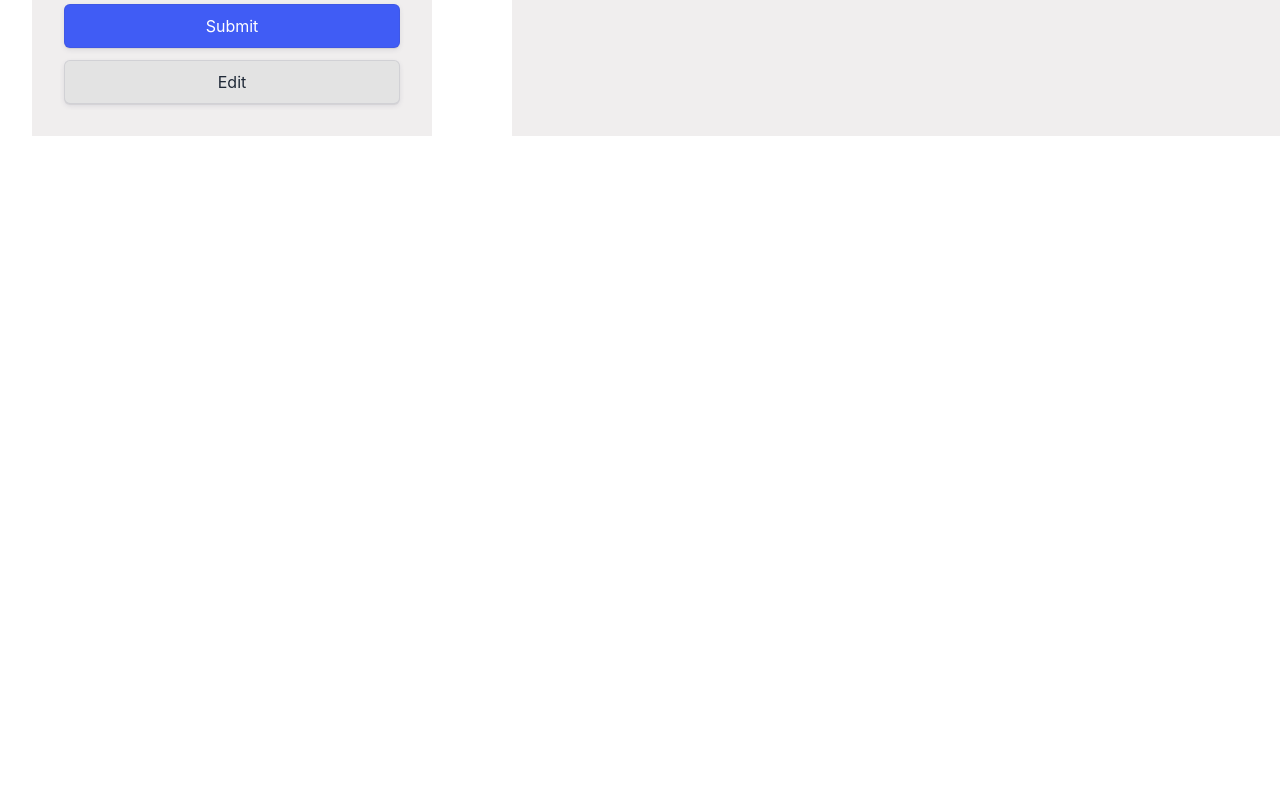
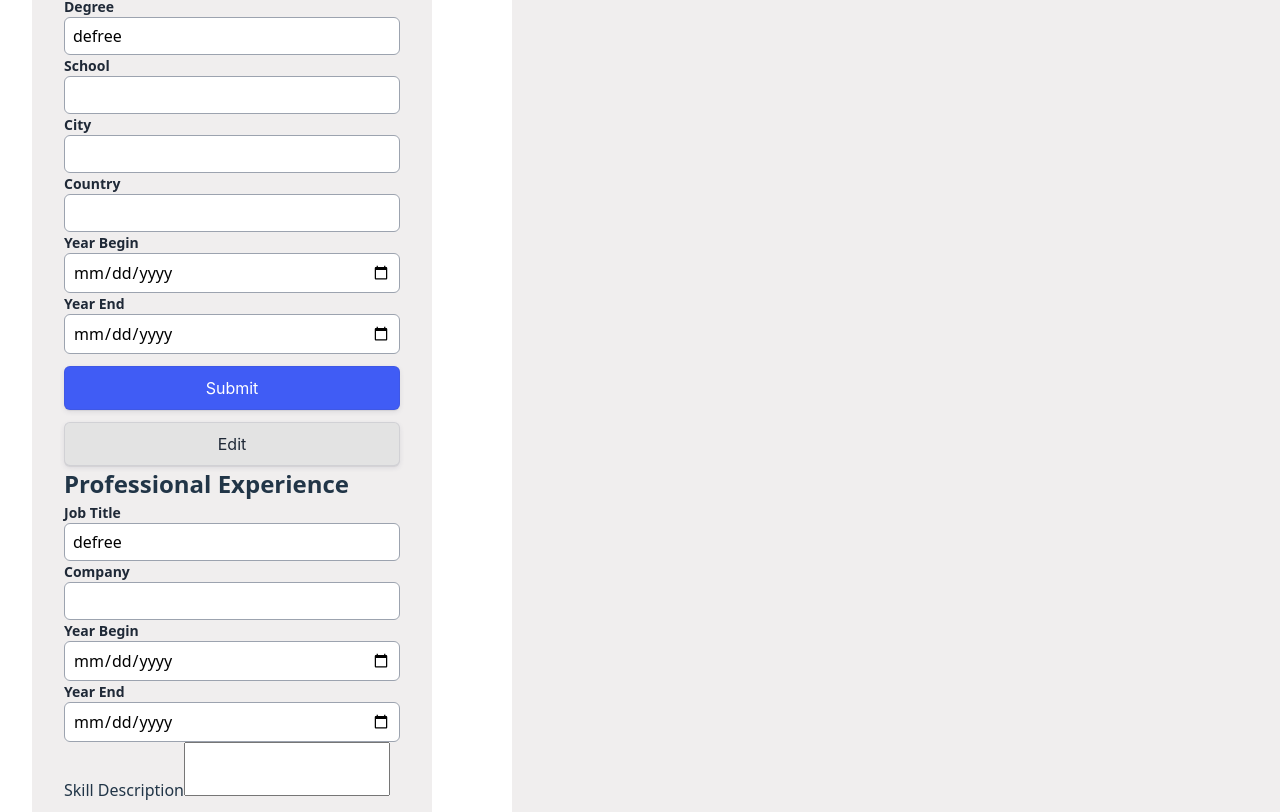
Before and after one commit to ErrorCode710/ProjectCvMaker, a React (Vite) app in the folder project-cv/: page / in a window 1280 px wide. Shown: the part 488-1300 px from the top of the page. Before the commit the page ends 800 px from the top, so only its background shows below. Built offline with nearby package versions, Linux system fonts and the light colour scheme.

Commit message:
Form to Preview Feature Done

```diff
--- a/project-cv/src/components/CvBuilder/index.jsx
+++ b/project-cv/src/components/CvBuilder/index.jsx
@@ -9,12 +9,36 @@ function CvBuilder() {
     address: "",
   });
 
- console.log(generalInfo);
+  const [educationalInfo, setEducationalInfo] = useState({
+    degree: "defree",
+    school: "",
+    city: "",
+    country: "",
+    yearBegin: "",
+    yearEnd: "",
+  });
+
+  const [professionalInfo, setProfessionalInfo] = useState({
+    jobTitle: "defree",
+    company: "",
+    skillDesc: "",
+    yearBegin: "",
+    yearEnd: "",
+  });
+
+
+
   return (
     <div className="wrapper">
-
-      <CvForm generalInfo={generalInfo} setGeneralInfo={setGeneralInfo}></CvForm>
-      <CvPreview generalInfo={generalInfo}></CvPreview>
+      <CvForm
+        generalInfo={generalInfo}
+        setGeneralInfo={setGeneralInfo}
+        educationalInfo={educationalInfo}
+        setEducationalInfo={setEducationalInfo}
+        professionalInfo={professionalInfo}
+        setProfessionalInfo={setProfessionalInfo}
+      ></CvForm>
+      <CvPreview generalInfo={generalInfo} educationalInfo={educationalInfo} professionalInfo={professionalInfo}></CvPreview>
     </div>
   );
 }
--- a/project-cv/src/components/CvForm/index.jsx
+++ b/project-cv/src/components/CvForm/index.jsx
@@ -5,12 +5,16 @@ import ProfessionalExperience from "../ProfessionalExperience";
 import "./CvForm.css";
 
 function CvForm(props) {
-
+  console.log(props);
   return (
     <div className="cvContainer">
       <GeneralInformation generalInfo={props.generalInfo} setGeneralInfo={props.setGeneralInfo}></GeneralInformation>
-      {/* <EducationalExperience></EducationalExperience>
-      <ProfessionalExperience></ProfessionalExperience> */}
+
+      <EducationalExperience
+        educationalInfo={props.educationalInfo}
+        setEducationalInfo={props.setEducationalInfo}
+      ></EducationalExperience>
+      <ProfessionalExperience professionalInfo={props.professionalInfo} setProfessionalInfo={props.setProfessionalInfo} ></ProfessionalExperience>
     </div>
   );
 }
--- a/project-cv/src/components/CvPreview/index.jsx
+++ b/project-cv/src/components/CvPreview/index.jsx
@@ -1,10 +1,13 @@
 import GeneralInformationPreview from "../GeneralInformation/Preview";
+import EducationalExperiencePreview from "../EducationalExperience/Preview";
+import ProfessionalExperiencePreview from "../ProfessionalExperience/Preview";
 
-function CvPreview({generalInfo}) {
-
+function CvPreview({ generalInfo, educationalInfo, professionalInfo }) {
   return (
     <div className="cv-preview">
-      <GeneralInformationPreview {...generalInfo}/>
+      <GeneralInformationPreview {...generalInfo} />
+      <EducationalExperiencePreview {...educationalInfo} />
+      <ProfessionalExperiencePreview {...professionalInfo} />
     </div>
   );
 }
--- a/project-cv/src/components/EducationalExperience.jsx
+++ /dev/null
@@ -1,39 +0,0 @@
-import { useState } from "react";
-import Input from "./Input";
-import CvButton from "./CvButton";
-
-function EducationalExperience() {
-  //   console.log(useState(4));
-  const [degree, setDegree] = useState("");
-  const [school, setSchool] = useState("");
-  const [city, setCity] = useState("");
-  const [country, setCountry] = useState("");
-  const [yearBegin, setYearBegin] = useState("");
-  const [yearEnd, setYearEnd] = useState("");
-
-  const handleSubmit = (e) => {
-    e.preventDefault();
-    console.log("Submitted:", { degree, school });
-  };
-
-
-  return (
-    <div>
-      <h2 className="section-title">Educational Experience</h2>
-      <div>
-        <form onSubmit={handleSubmit} className="formInputContainer">
-          <Input label="Degree" value={degree} onChange={(e) => setDegree(e.target.value)}></Input>
-          <Input label="School" value={school} onChange={(e) => setSchool(e.target.value)}></Input>
-          <Input label="City" value={city} onChange={(e) => setCity(e.target.value)}></Input>
-          <Input label="Country" value={country} onChange={(e) => setCountry(e.target.value)}></Input>
-          <Input label="Year Begin" type="date" value={yearBegin} onChange={(e) => setYearBegin(e.target.value)}></Input>
-          <Input label="Year End" type="date" value={yearEnd} onChange={(e) => setYearEnd(e.target.value)}></Input>
-        </form>
-        <CvButton style="button-9" name="Submit"></CvButton>
-        <CvButton style="button-9 button-9-edit" name="Edit"></CvButton>
-      </div>
-    </div>
-  );
-}
-
-export default EducationalExperience;
--- /dev/null
+++ b/project-cv/src/components/EducationalExperience/Preview.jsx
@@ -0,0 +1,16 @@
+function EducationalExperiencePreview({ degree, school, city, country, yearBegin, yearEnd }) {
+  console.log(degree, school, city);
+
+  return (
+    <div>
+      <h1>{degree}</h1>
+      <h2>{school}</h2>
+      <h2>{city}</h2>
+      <h2>{country}</h2>
+      <h2>{yearBegin}</h2>
+      <h2>{yearEnd}</h2>
+    </div>
+  );
+}
+
+export default EducationalExperiencePreview;
--- /dev/null
+++ b/project-cv/src/components/EducationalExperience/index.jsx
@@ -0,0 +1,69 @@
+// import { useState } from "react";
+import Input from "../Input";
+import CvButton from "../CvButton";
+
+function EducationalExperience({ educationalInfo, setEducationalInfo }) {
+  //   console.log(useState(4));
+  // const [degree, setDegree] = useState("");
+  // const [school, setSchool] = useState("");
+  // const [city, setCity] = useState("");
+  // const [country, setCountry] = useState("");
+  // const [yearBegin, setYearBegin] = useState("");
+  // const [yearEnd, setYearEnd] = useState("");
+
+  console.log(educationalInfo);
+
+  const handleSubmit = (e) => {
+    e.preventDefault();
+    console.log("Submitted:");
+  };
+
+  const handleChange = (field, value) => {
+    setEducationalInfo({
+      ...educationalInfo,
+      [field]: value,
+    });
+  };
+
+  return (
+    <div>
+      <h2 className="section-title">Educational Experience</h2>
+      <div>
+        <form onSubmit={handleSubmit} className="formInputContainer">
+          <Input
+            label="Degree"
+            value={educationalInfo.degree}
+            onChange={(e) => handleChange("degree", e.target.value)}
+          ></Input>
+          <Input
+            label="School"
+            value={educationalInfo.school}
+            onChange={(e) => handleChange("school", e.target.value)}
+          ></Input>
+          <Input label="City" value={educationalInfo.city} onChange={(e) => handleChange("city", e.target.value)}></Input>
+          <Input
+            label="Country"
+            value={educationalInfo.country}
+            onChange={(e) => handleChange("country", e.target.value)}
+          ></Input>
+          <Input
+            label="Year Begin"
+            type="date"
+            value={educationalInfo.yearBegin}
+            onChange={(e) => handleChange("yearBegin", e.target.value)}
+          ></Input>
+          <Input
+            label="Year End"
+            type="date"
+            value={educationalInfo.yearEnd}
+            onChange={(e) => handleChange("yearEnd", e.target.value)}
+          ></Input>
+        </form>
+        <CvButton style="button-9" name="Submit"></CvButton>
+        <CvButton style="button-9 button-9-edit" name="Edit"></CvButton>
+      </div>
+    </div>
+  );
+}
+
+export default EducationalExperience;
--- a/project-cv/src/components/GeneralInformation/index.jsx
+++ b/project-cv/src/components/GeneralInformation/index.jsx
@@ -9,7 +9,7 @@ function GeneralInformation({ generalInfo, setGeneralInfo }) {
   // const [phoneNo, setPhoneNo] = useState("");
   // const [address, setAddress] = useState("");
 
-  console.log(setGeneralInfo);
+  console.log(generalInfo);
   const handleChange = (field, value) => {
     setGeneralInfo({
       ...generalInfo,
--- a/project-cv/src/components/ProfessionalExperience.jsx
+++ /dev/null
@@ -1,39 +0,0 @@
-import { useState } from "react";
-import Input from "./Input";
-import CvButton from "./CvButton";
-
-function ProfessionalExperience() {
-  //   console.log(useState(4));
-  const [jobTitle, setJobTitle] = useState("");
-  const [company, setCompany] = useState("");
-  const [skillDesc, setSkillDesc] = useState("");
-  const [yearBegin, setYearBegin] = useState("");
-  const [yearEnd, setYearEnd] = useState("");
-
-  const handleSubmit = (e) => {
-    e.preventDefault();
-    console.log("Submitted:", { jobTitle, company });
-  };
-
-  return (
-    <div>
-      <h2 className="section-title">Professional Experience</h2>
-      <div>
-        <form onSubmit={handleSubmit} className="formInputContainer">
-          <Input label="Job Title" value={jobTitle} onChange={(e) => setJobTitle(e.target.value)}></Input>
-          <Input label="Company" value={company} onChange={(e) => setCompany(e.target.value)}></Input>
-          <Input label="Year Begin" type="date" value={yearBegin} onChange={(e) => setYearBegin(e.target.value)}></Input>
-          <Input label="Year End" type="date" value={yearEnd} onChange={(e) => setYearEnd(e.target.value)}></Input>
-          <div>
-            <label>Skill Description</label>
-            <textarea value={skillDesc} onChange={(e) => setSkillDesc(e.target.value)}></textarea>
-          </div>
-          <CvButton style="button-9" name="Submit"></CvButton>
-          <CvButton style="button-9 button-9-edit" name="Edit"></CvButton>
-        </form>
-      </div>
-    </div>
-  );
-}
-
-export default ProfessionalExperience;
--- /dev/null
+++ b/project-cv/src/components/ProfessionalExperience/Preview.jsx
@@ -0,0 +1,15 @@
+function ProfessionalExperiencePreview({ jobTitle, company, skillDesc, yearBegin, yearEnd }) {
+  console.log(name);
+
+  return (
+    <div>
+      <h1>{jobTitle}</h1>
+      <h2>{company}</h2>
+      <h2>{skillDesc}</h2>
+      <h2>{yearBegin}</h2>
+      <h2>{yearEnd}</h2>
+    </div>
+  );
+}
+
+export default ProfessionalExperiencePreview;
--- /dev/null
+++ b/project-cv/src/components/ProfessionalExperience/index.jsx
@@ -0,0 +1,65 @@
+import Input from "../Input";
+import CvButton from "../CvButton";
+
+function ProfessionalExperience({ professionalInfo, setProfessionalInfo }) {
+  //   console.log(useState(4));
+  // const [jobTitle, setJobTitle] = useState("");
+  // const [company, setCompany] = useState("");
+  // const [skillDesc, setSkillDesc] = useState("");
+  // const [yearBegin, setYearBegin] = useState("");
+  // const [yearEnd, setYearEnd] = useState("");
+
+  const handleSubmit = (e) => {
+    e.preventDefault();
+  };
+
+  const handleChange = (field, value) => {
+    setProfessionalInfo({
+      ...professionalInfo,
+      [field]: value,
+    });
+  };
+
+  return (
+    <div>
+      <h2 className="section-title">Professional Experience</h2>
+      <div>
+        <form onSubmit={handleSubmit} className="formInputContainer">
+          <Input
+            label="Job Title"
+            value={professionalInfo.jobTitle}
+            onChange={(e) => handleChange("jobTitle", e.target.value)}
+          ></Input>
+          <Input
+            label="Company"
+            value={professionalInfo.company}
+            onChange={(e) => handleChange("company", e.target.value)}
+          ></Input>
+          <Input
+            label="Year Begin"
+            type="date"
+            value={professionalInfo.yearBegin}
+            onChange={(e) => handleChange("yearBegin", e.target.value)}
+          ></Input>
+          <Input
+            label="Year End"
+            type="date"
+            value={professionalInfo.yearEnd}
+            onChange={(e) => handleChange("yearEnd", e.target.value)}
+          ></Input>
+          <div>
+            <label>Skill Description</label>
+            <textarea
+              value={professionalInfo.skillDesc}
+              onChange={(e) => handleChange("skillDesc", e.target.value)}
+            ></textarea>
+          </div>
+          <CvButton style="button-9" name="Submit"></CvButton>
+          <CvButton style="button-9 button-9-edit" name="Edit"></CvButton>
+        </form>
+      </div>
+    </div>
+  );
+}
+
+export default ProfessionalExperience;
```
